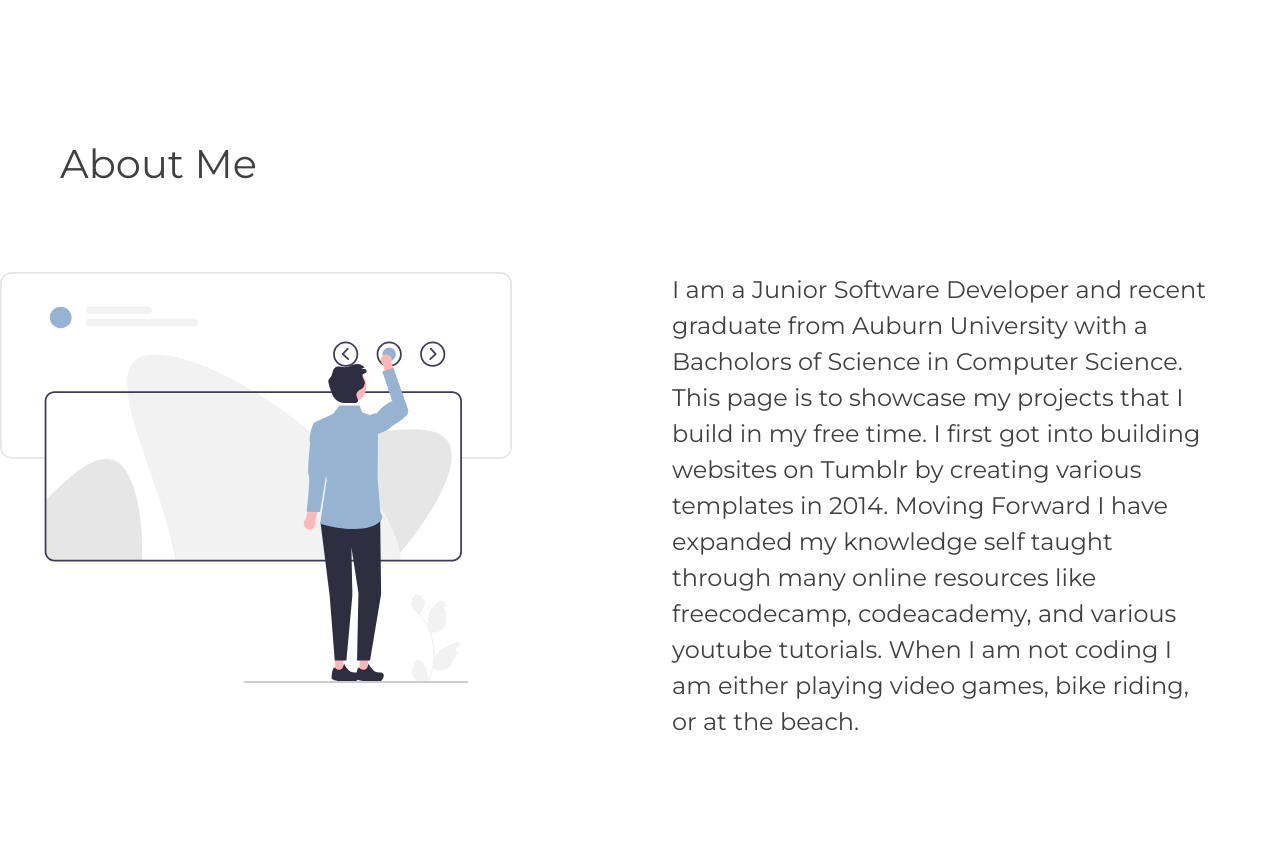
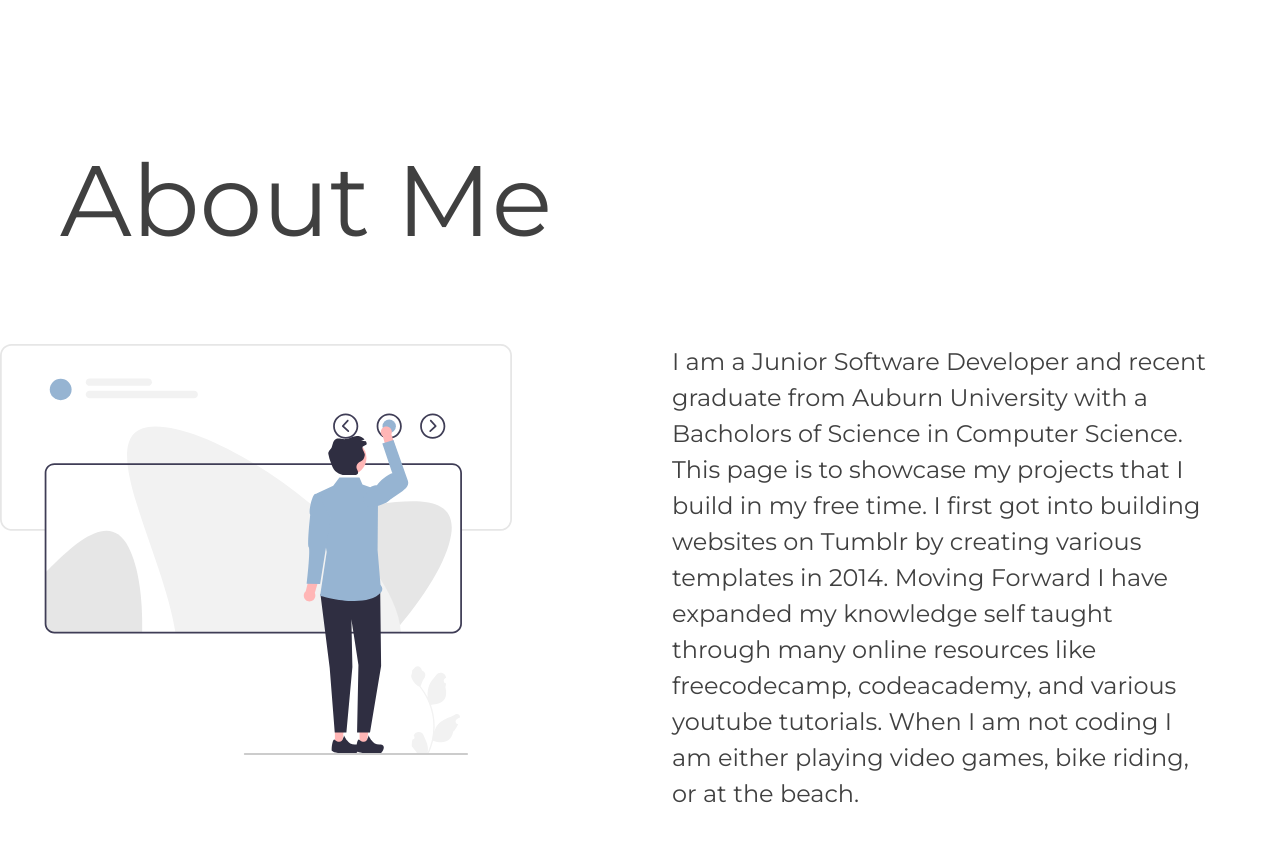
Before and after one commit to Jakobie97/PortfolioShowcase, a plain HTML site: page index.html in a window 1280 px wide. Shown: the part 3920-4762 px from the top of the page. Drawn offline with nearby package versions, Linux system fonts and the light colour scheme.

Commit message:
Update style.css
fixed about me size

```diff
--- a/style.css
+++ b/style.css
@@ -362,7 +362,10 @@ ul li:hover {
 }
 
 #about h1 {
-  margin-left: 40px
+  margin-left: 40px;
+  font-size: 100px;
+
+
 }
 
 /*  */
```
